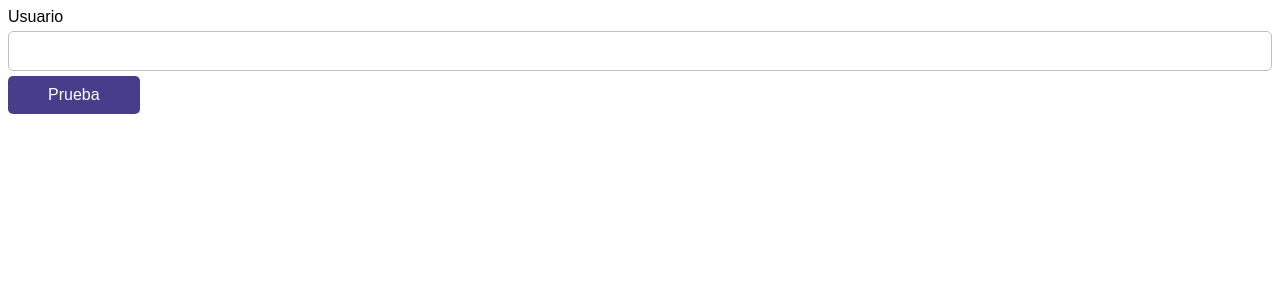
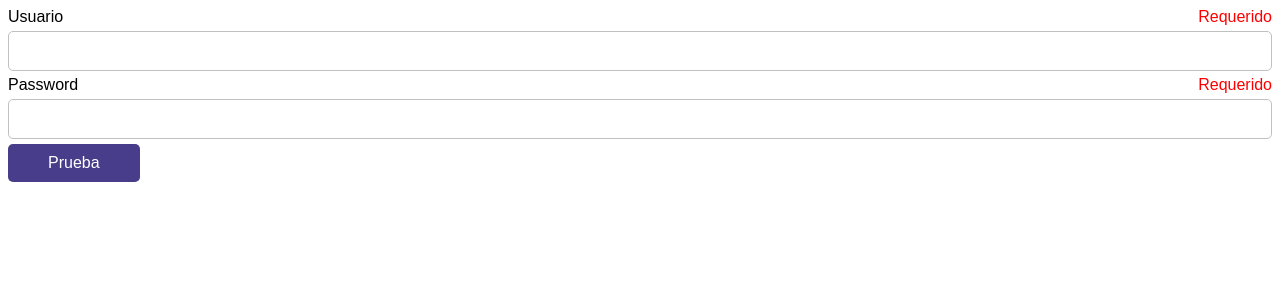
Before and after one commit to GerardoVargas/Vue-formulario, a Vue app: page / in a window 1280 px wide. Shown: the top 300 px of the page. Built offline with nearby package versions, Linux system fonts and the light colour scheme.

Commit message:
validando dinamicamente

```diff
--- a/src/App.vue
+++ b/src/App.vue
@@ -1,6 +1,13 @@
 <template>
   <div id="app">
-    <Input name='Usuario' />
+    <Input
+      name='Usuario'
+      :rules="{ required: true, min: 5 }"
+    />
+    <Input
+      name='Password'
+      :rules="{ required: true, min: 10 }"
+    />
     <Button
       color='white'
       background='darkslateblue'
--- a/src/components/Input.vue
+++ b/src/components/Input.vue
@@ -1,7 +1,11 @@
 <template>
- <div>
-   <label :for="name">{{ name }}</label>
-   <input type="text">
+ <div class='input-wrapper'>
+   <div class="label">
+    <label :for="name">{{ name }}</label>
+    <div class="error">{{ error }}</div>
+   </div>
+
+   <input type="text" :id="name" v-model="value">
  </div>
 </template>
 
@@ -12,16 +16,39 @@ export default {
     name: {
       type: String,
       required: true
+    },
+    rules: {
+      type: Object
+    }
+  },
+  data(){
+    return {
+      value: ''
+    }
+  },
+  computed:{
+    error(){
+      if(this.rules.required && !this.value){
+        return 'Requerido'
+      }
+      if(this.rules.min && this.value.length < this.rules.min){
+        return `Debe ingresar un mínimo de ${this.rules.min} caracteres`
+      }
+      return ''
     }
   }
 }
 </script>
 
 <style scoped>
-
-  div{
+  .input-wrapper{
     display: flex;
     flex-direction: column;
+  }
+
+  .label{
+    display: flex;
+    justify-content: space-between;
   }
 
   input {
@@ -33,4 +60,8 @@ export default {
     font-size: 16px;
     margin: 5px 0;
   }
+
+  .error {
+    color: red;
+  }
 </style>
```
